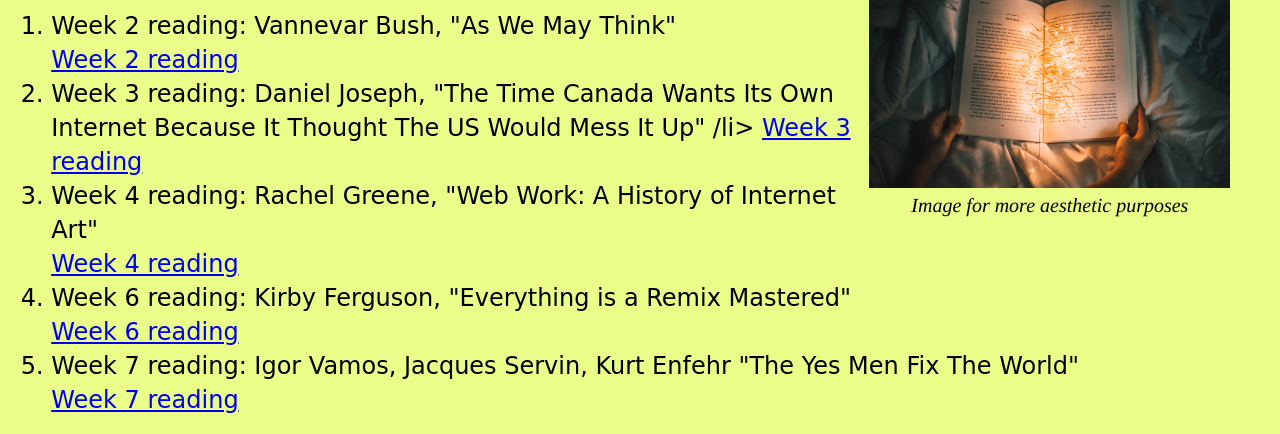
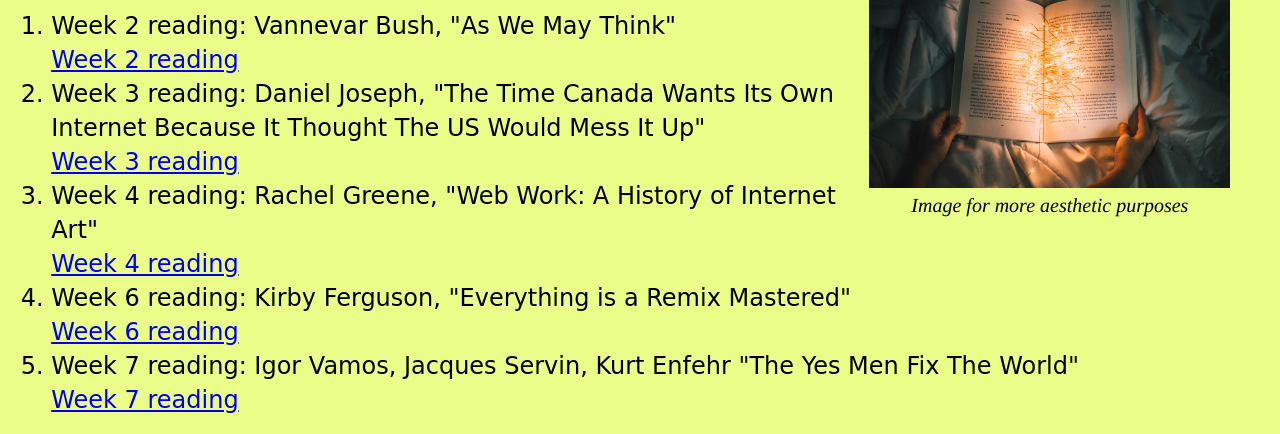
Before and after one commit to PercyNguyen7/cart211, a plain HTML site: page personalwebsite/readings.html in a window 1280 px wide. Shown: the part 366-800 px from the top of the page. Drawn offline with Linux system fonts and the light colour scheme; a web font is replaced by a local one.

Commit message:
Update readings.html

```diff
--- a/personalwebsite/readings.html
+++ b/personalwebsite/readings.html
@@ -38,7 +38,7 @@
     <ol>
   <li>Week 2 reading: Vannevar Bush, "As We May Think"</li>
 <a href="readings\Reading1.pdf">Week 2 reading</a>
-  <li>Week 3 reading: Daniel Joseph, "The Time Canada Wants Its Own Internet Because It Thought The US Would Mess It Up" /li>
+  <li>Week 3 reading: Daniel Joseph, "The Time Canada Wants Its Own Internet Because It Thought The US Would Mess It Up" </li>
 <a href="readings\Reading2.pdf">Week 3 reading</a>
   <li>Week 4 reading: Rachel Greene, "Web Work: A History of Internet Art"</li>
 <a href="readings\Reading3.pdf">Week 4 reading</a>
```
